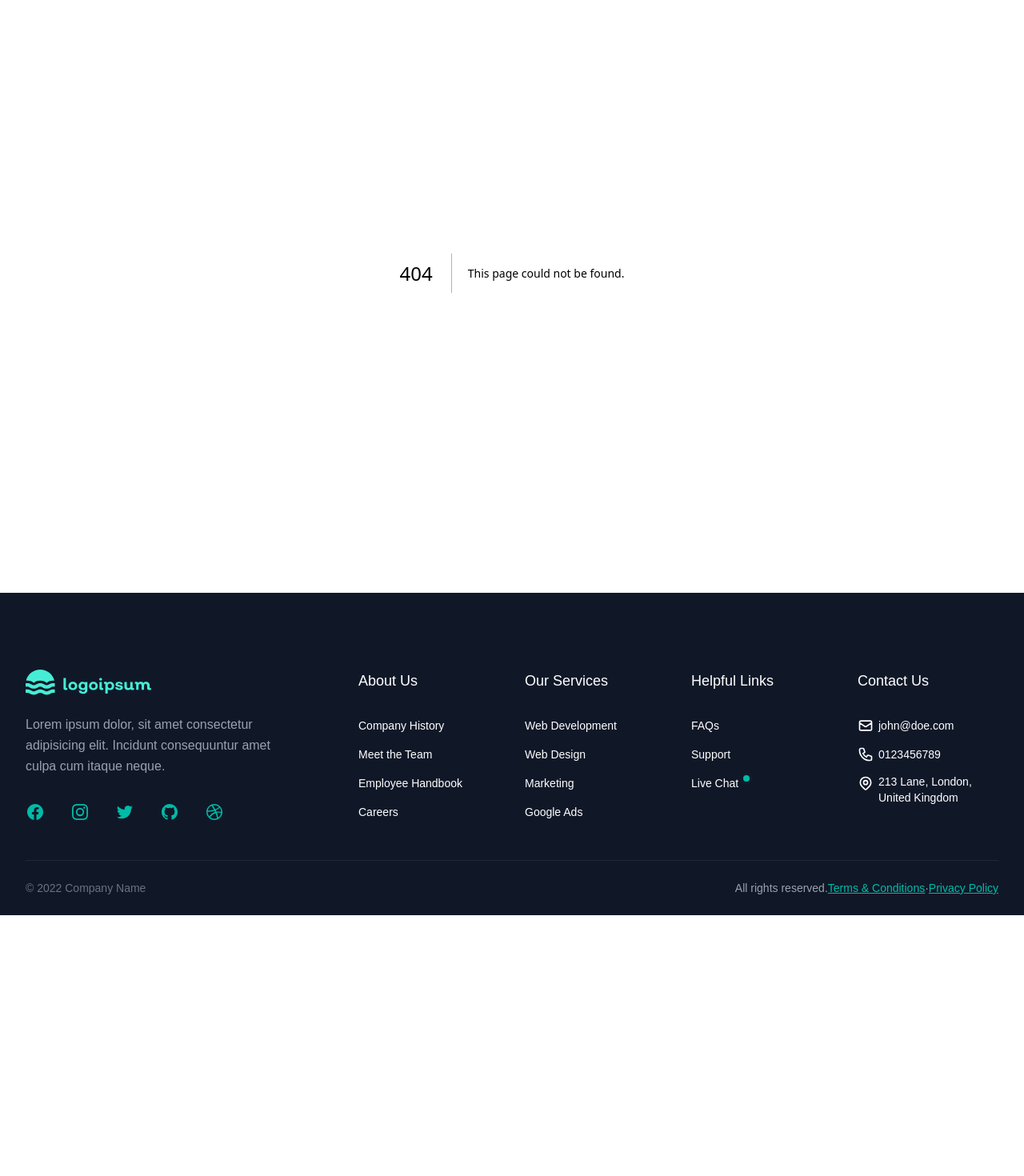
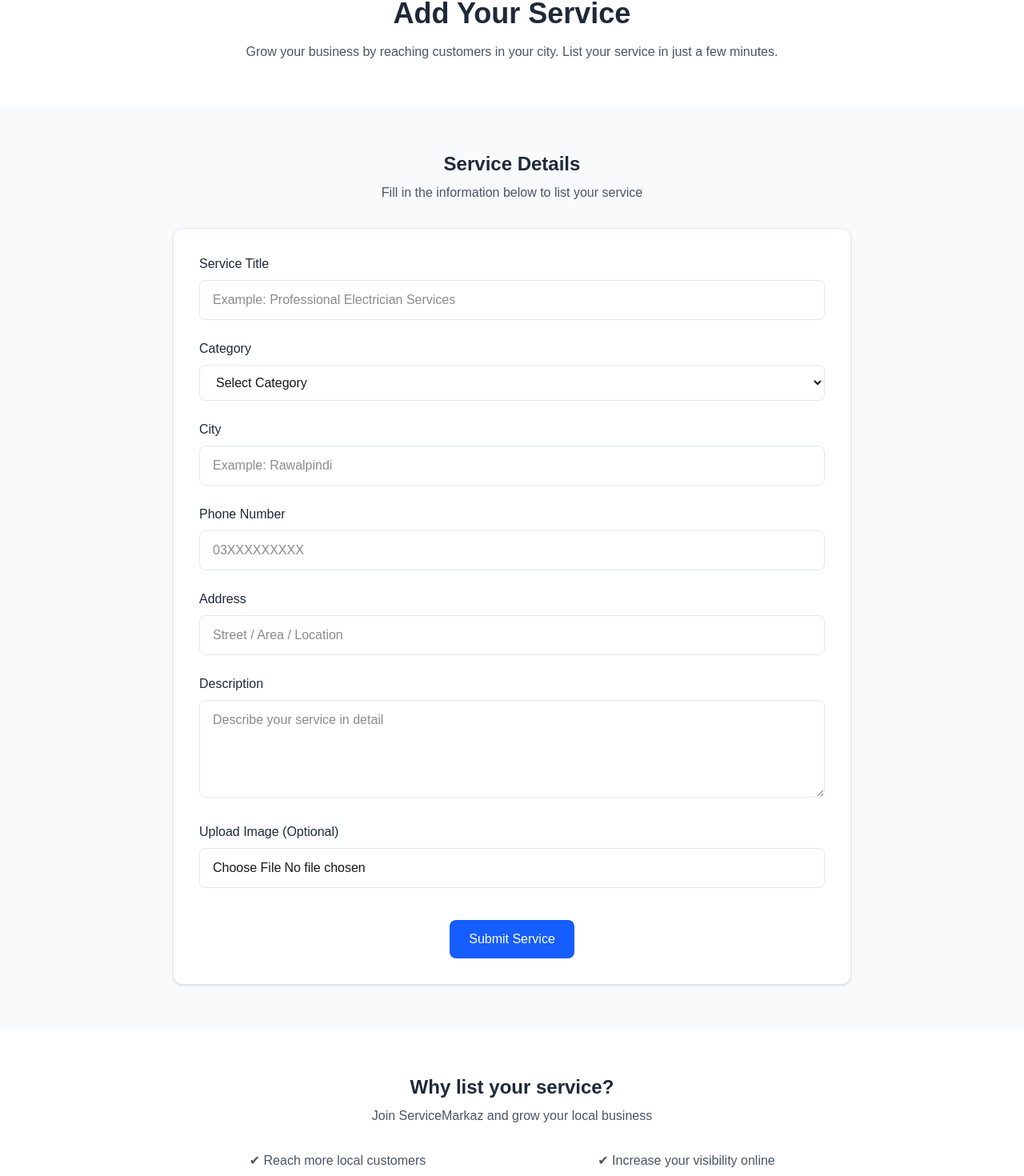
Before and after one commit to abdullahwebdev9176/service-markaz, a Next.js app: page /add-service in a window 1280 px wide. Before the commit this address had no page. Shown: the part 115-1585 px from the top of the page at 80% size. Before the commit the page ends 1259 px from the top, so only its background shows below. Built offline with nearby package versions, Linux system fonts and the light colour scheme.

Commit message:
added add service page

```diff
--- /dev/null
+++ b/src/app/add-service/page.jsx
@@ -0,0 +1,186 @@
+import React from 'react'
+import SectionHeading from '../components/ui/SectionHeading'
+import PrimaryBtn from '../components/ui/PrimaryBtn'
+
+const AddServicePage = () => {
+    return (
+        <>
+            <div className="min-h-screen bg-gray-50">
+
+                {/* Hero Section */}
+                <section className="bg-white py-14">
+
+                    <div className="max-w-4xl mx-auto px-6 text-center">
+
+                        <h1 className="text-4xl font-bold text-gray-800">
+                            Add Your Service
+                        </h1>
+
+                        <p className="mt-4 text-gray-600">
+                            Grow your business by reaching customers in your city.
+                            List your service in just a few minutes.
+                        </p>
+
+                    </div>
+
+                </section>
+
+
+                {/* Form Section */}
+                <section className="max-w-4xl mx-auto px-6 py-14">
+
+                    <SectionHeading
+                        title="Service Details"
+                        subtitle="Fill in the information below to list your service"
+                    />
+
+                    <form className="bg-white border border-gray-200 shadow-sm rounded-xl p-8 space-y-6">
+
+                        {/* Service Title */}
+                        <div>
+                            <label className="block text-gray-800 font-medium mb-2">
+                                Service Title
+                            </label>
+
+                            <input
+                                type="text"
+                                placeholder="Example: Professional Electrician Services"
+                                className="w-full border border-gray-200 rounded-lg px-4 py-3 focus:outline-none focus:ring-2 focus:ring-blue-600"
+                            />
+                        </div>
+
+
+                        {/* Category */}
+                        <div>
+                            <label className="block text-gray-800 font-medium mb-2">
+                                Category
+                            </label>
+
+                            <select className="w-full border border-gray-200 rounded-lg px-4 py-3 focus:outline-none focus:ring-2 focus:ring-blue-600">
+
+                                <option>Select Category</option>
+                                <option>Electricians</option>
+                                <option>Plumbers</option>
+                                <option>AC Repair</option>
+                                <option>Carpenters</option>
+                                <option>Home Cleaning</option>
+                                <option>Tutors</option>
+                                <option>Tailors</option>
+
+                            </select>
+                        </div>
+
+
+                        {/* City */}
+                        <div>
+                            <label className="block text-gray-800 font-medium mb-2">
+                                City
+                            </label>
+
+                            <input
+                                type="text"
+                                placeholder="Example: Rawalpindi"
+                                className="w-full border border-gray-200 rounded-lg px-4 py-3 focus:outline-none focus:ring-2 focus:ring-blue-600"
+                            />
+                        </div>
+
+
+                        {/* Phone Number */}
+                        <div>
+                            <label className="block text-gray-800 font-medium mb-2">
+                                Phone Number
+                            </label>
+
+                            <input
+                                type="tel"
+                                placeholder="03XXXXXXXXX"
+                                className="w-full border border-gray-200 rounded-lg px-4 py-3 focus:outline-none focus:ring-2 focus:ring-blue-600"
+                            />
+                        </div>
+
+
+                        {/* Address */}
+                        <div>
+                            <label className="block text-gray-800 font-medium mb-2">
+                                Address
+                            </label>
+
+                            <input
+                                type="text"
+                                placeholder="Street / Area / Location"
+                                className="w-full border border-gray-200 rounded-lg px-4 py-3 focus:outline-none focus:ring-2 focus:ring-blue-600"
+                            />
+                        </div>
+
+
+                        {/* Description */}
+                        <div>
+                            <label className="block text-gray-800 font-medium mb-2">
+                                Description
+                            </label>
+
+                            <textarea
+                                rows="4"
+                                placeholder="Describe your service in detail"
+                                className="w-full border border-gray-200 rounded-lg px-4 py-3 focus:outline-none focus:ring-2 focus:ring-blue-600"
+                            />
+                        </div>
+
+
+                        {/* Image Upload */}
+                        <div>
+                            <label className="block text-gray-800 font-medium mb-2">
+                                Upload Image (Optional)
+                            </label>
+
+                            <input
+                                type="file"
+                                className="w-full border border-gray-200 rounded-lg px-4 py-3 bg-white"
+                            />
+                        </div>
+
+
+                        {/* Submit Button */}
+                        <div className="text-center pt-4">
+
+                            <PrimaryBtn
+                                href="#"
+                                title="Submit Service"
+                            />
+
+                        </div>
+
+                    </form>
+
+                </section>
+
+
+                {/* Benefits Section */}
+                <section className="bg-white py-14">
+
+                    <div className="max-w-4xl mx-auto px-6 text-center">
+
+                        <SectionHeading
+                            title="Why list your service?"
+                            subtitle="Join ServiceMarkaz and grow your local business"
+                        />
+
+                        <div className="grid md:grid-cols-2 gap-6 mt-6 text-gray-600">
+
+                            <p>✔ Reach more local customers</p>
+                            <p>✔ Increase your visibility online</p>
+                            <p>✔ Receive direct service inquiries</p>
+                            <p>✔ Build trust with your profile</p>
+
+                        </div>
+
+                    </div>
+
+                </section>
+
+            </div>
+        </>
+    )
+}
+
+export default AddServicePage
```
